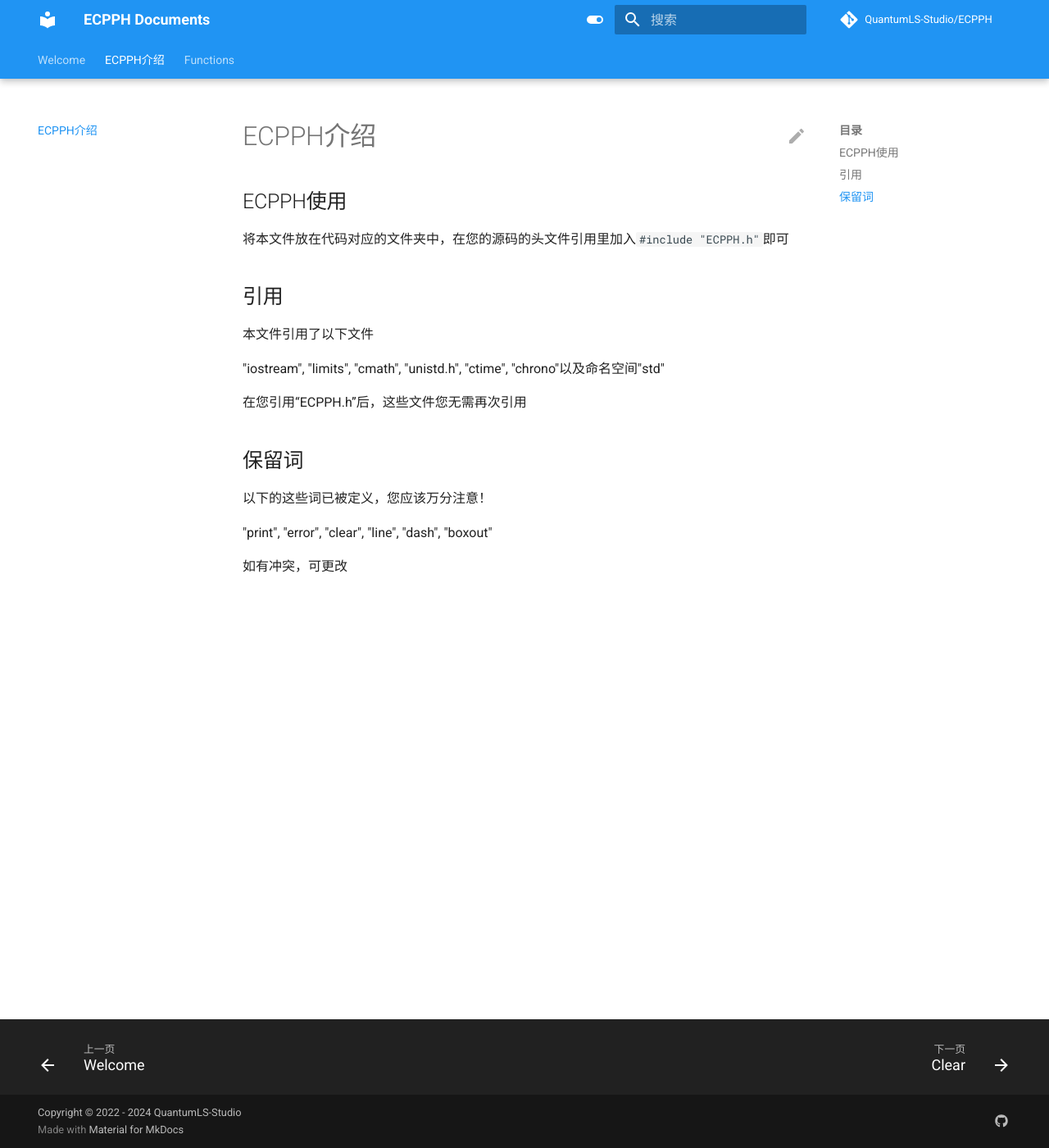
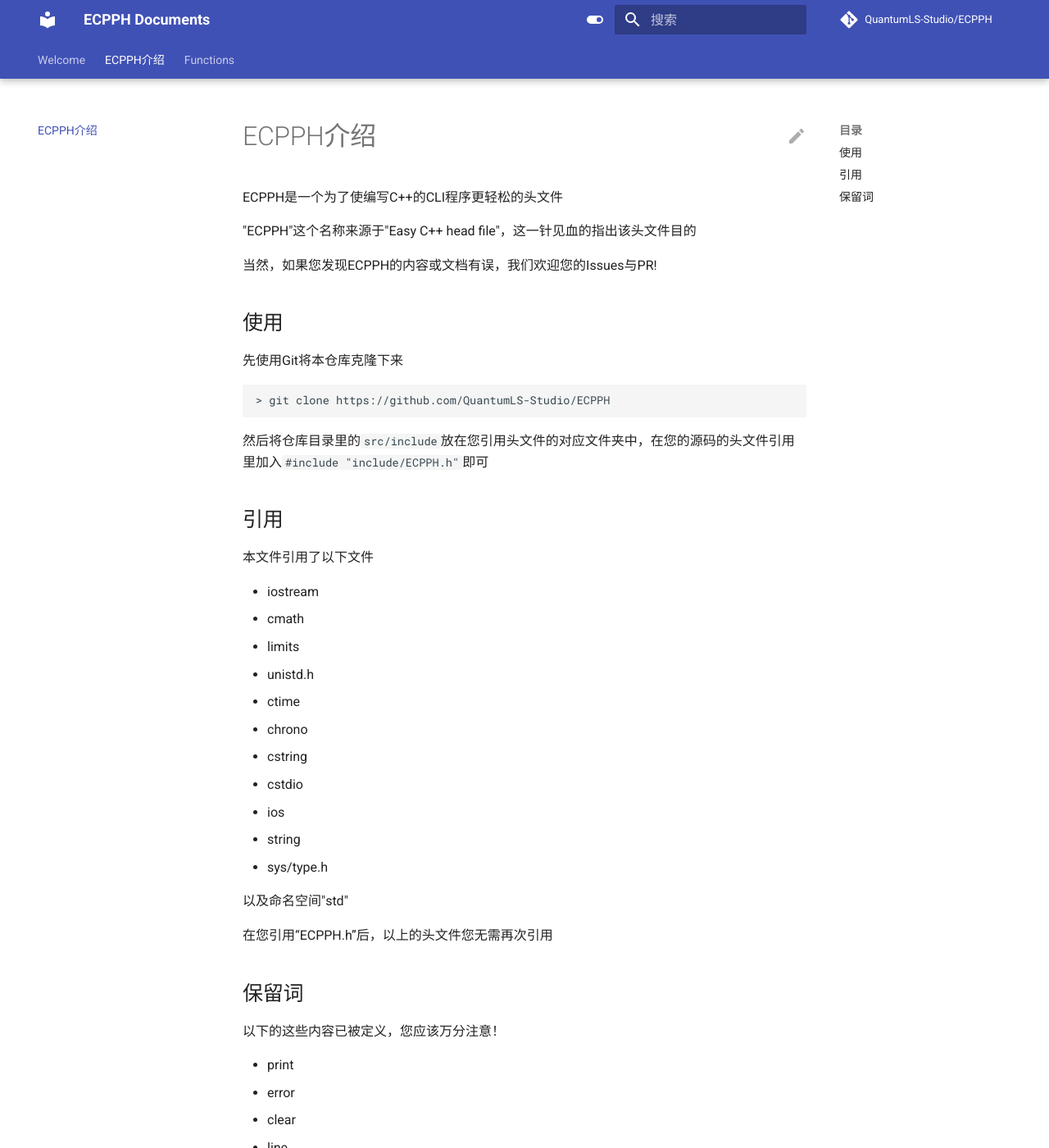
Before and after one commit to QuantumLS-Studio/ECPPH, an MkDocs documentation site: the page built from doc/docs/Information.md, in a window 1280 px wide and 1400 px high. Shown: the whole window at 82% size. Built offline with MkDocs 1.6.1 and Material for MkDocs 9.7.7, drawn with Linux system fonts in a browser that asks for light colours; comment, search, counter and statistics services are not loaded; some of the changed text lies outside the part shown.

Commit message:
U | Complete doc

````diff
--- a/doc/docs/Information.md
+++ b/doc/docs/Information.md
@@ -1,21 +1,50 @@
 # ECPPH介绍
 
-## ECPPH使用
+ECPPH是一个为了使编写C++的CLI程序更轻松的头文件
 
-将本文件放在代码对应的文件夹中，在您的源码的头文件引用里加入`#include "ECPPH.h"`即可
+"ECPPH"这个名称来源于"Easy C++ head file"，这一针见血的指出该头文件目的
+
+当然，如果您发现ECPPH的内容或文档有误，我们欢迎您的Issues与PR!
+
+## 使用
+
+先使用Git将本仓库克隆下来
+
+```bash
+> git clone https://github.com/QuantumLS-Studio/ECPPH
+```
+
+然后将仓库目录里的`src/include`放在您引用头文件的对应文件夹中，在您的源码的头文件引用里加入`#include "include/ECPPH.h"`即可
 
 ## 引用
 
 本文件引用了以下文件
 
-"iostream", "limits", "cmath", "unistd.h", "ctime", "chrono"以及命名空间"std"
+- iostream
+- cmath
+- limits
+- unistd.h
+- ctime
+- chrono
+- cstring
+- cstdio
+- ios
+- string
+- sys/type.h
 
-在您引用“ECPPH.h”后，这些文件您无需再次引用
+以及命名空间"std"
+
+在您引用“ECPPH.h”后，以上的头文件您无需再次引用
 
 ## 保留词
 
-以下的这些词已被定义，您应该万分注意！
+以下的这些内容已被定义，您应该万分注意！
 
-"print", "error", "clear", "line", "dash", "boxout"
+- print
+- error
+- clear
+- line
+- dash
+- boxout
 
-如有冲突，可更改
+如有冲突，您可以更改`ECPPH.h`中的内容
--- a/doc/mkdocs.yml
+++ b/doc/mkdocs.yml
@@ -1,7 +1,7 @@
 site_name: ECPPH Documents
 repo_url: https://github.com/QuantumLS-Studio/ECPPH
 repo_name: QuantumLS-Studio/ECPPH
-edit_uri: edit/main/docs/zh_CN
+edit_uri: edit/main/doc/
 copyright: Copyright &copy; 2022 - 2024 QuantumLS-Studio
 theme:
   name: material
@@ -21,8 +21,8 @@
   palette:
     # Light mode
     - scheme: default
-      primary: blue
-      accent: light blue
+      primary: indigo
+      accent: blue
       toggle:
         icon: material/toggle-switch
         name: Dark mode
````
Also changed, not shown: doc/docs/functions/error.md (+17 -0 lines), doc/docs/functions/print.md (+19 -6 lines), doc/docs/index.md (+29 -1 lines).
